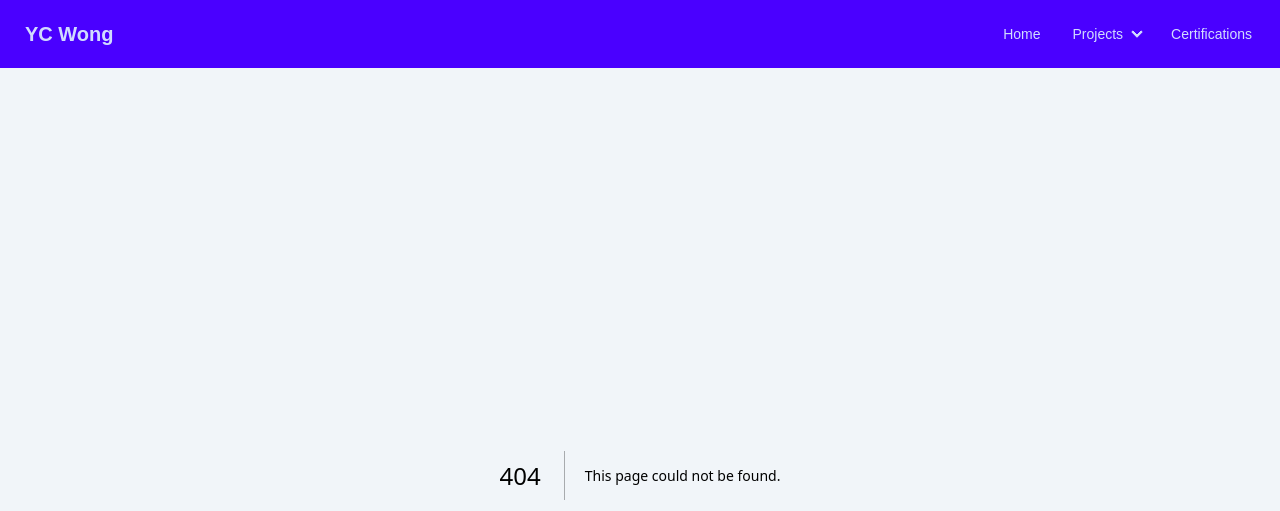
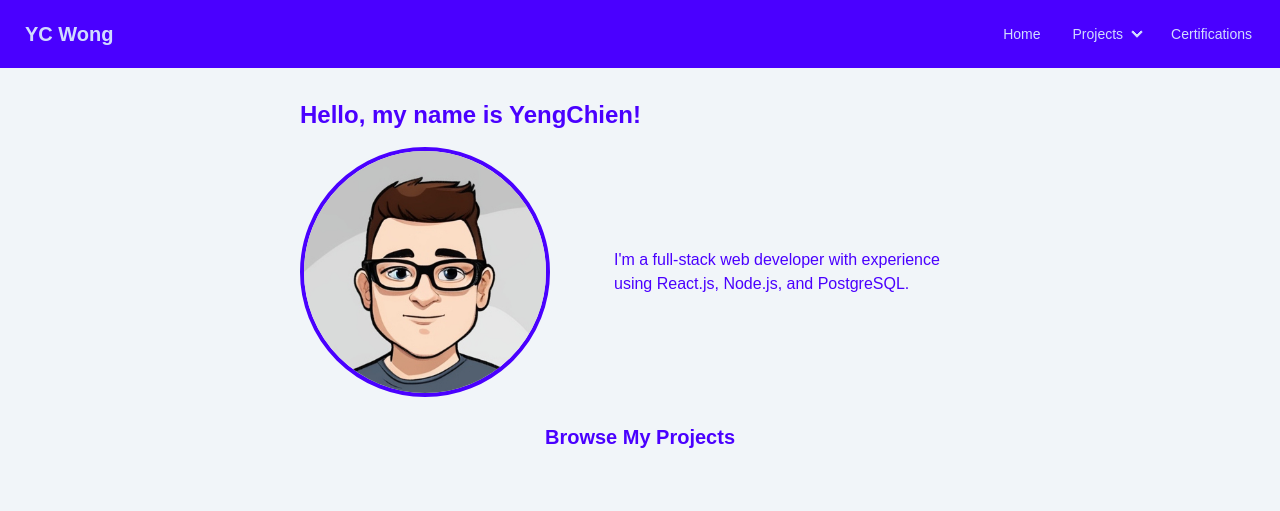
Before and after one commit to WongYC-66/website, a Next.js app: page /website/ in a window 1280 px wide. Before the commit this address had no page. Shown: the top 511 px of the page. Built offline with nearby package versions, Linux system fonts and the light colour scheme.

Commit message:
update github workflow

```diff
--- a/app/page.js
+++ b/app/page.js
@@ -13,7 +13,8 @@ export default function Home() {
 
         <div className="flex flex-col md:flex-row justify-center items-center gap-16">
           {/* Profile-photo */}
-          <Image alt='photo' src='/profile-photo.jpg' className="rounded-full border-solid border-4 border-primary" height={250} width={250} />
+          {/* <Image alt='photo' src='/profile-photo.jpg' className="rounded-full border-solid border-4 border-primary" height={250} width={250} /> */}
+          <Image alt='photo' src='/website/profile-photo.jpg' className="rounded-full border-solid border-4 border-primary" height={250} width={250} />
 
           {/* Short-description */}
           <p>
--- a/next.config.mjs
+++ b/next.config.mjs
@@ -2,7 +2,7 @@
 const nextConfig = {
 
     output: 'export',       // to generate static sites
-    basePath: "website",  // for github.io GH-PAGES
+    basePath: "/website",  // for github.io GH-PAGES
 
     images: {
         remotePatterns: [
```
Also changed, not shown: 1 other file (tests, documents, lock files or other folders).
